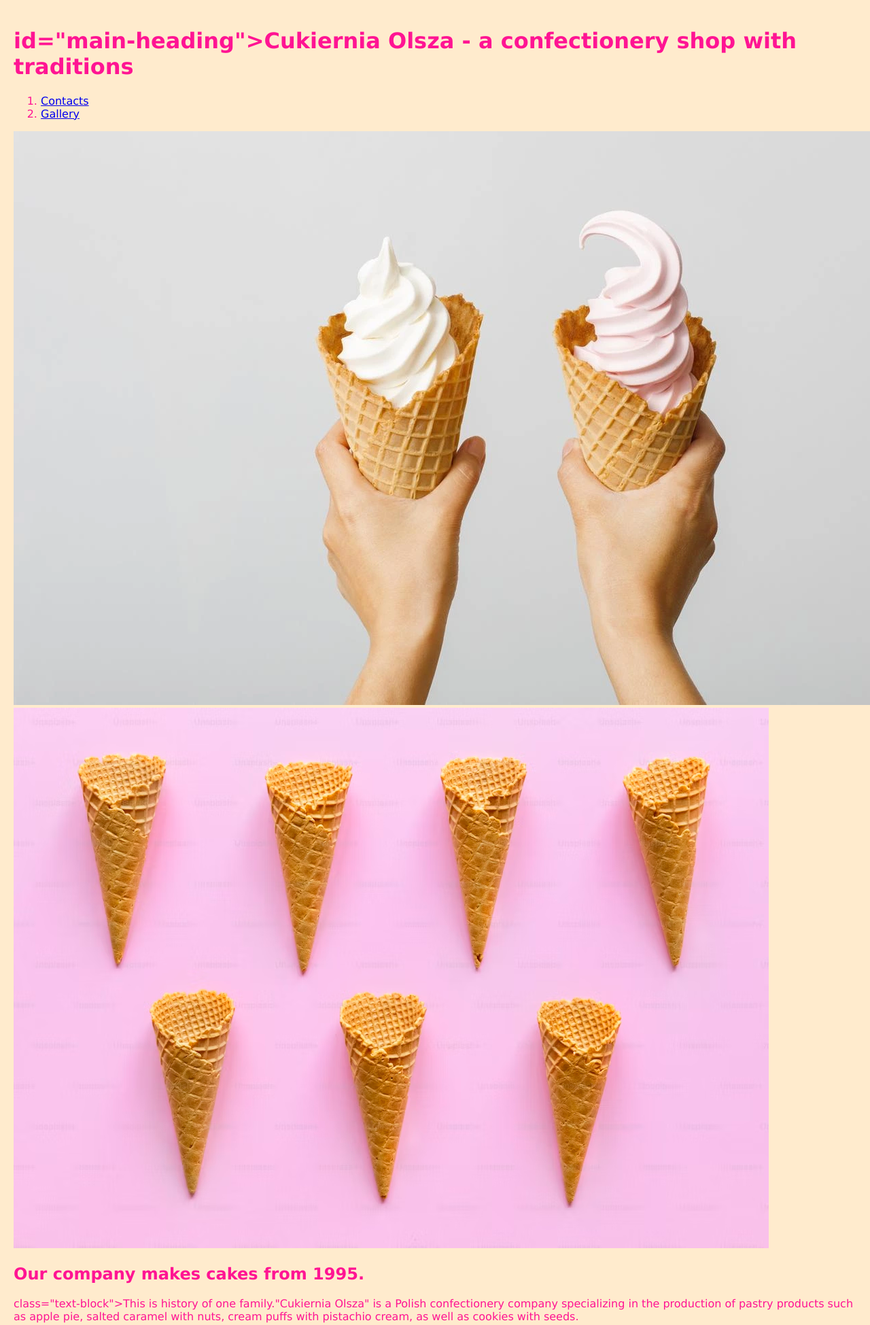
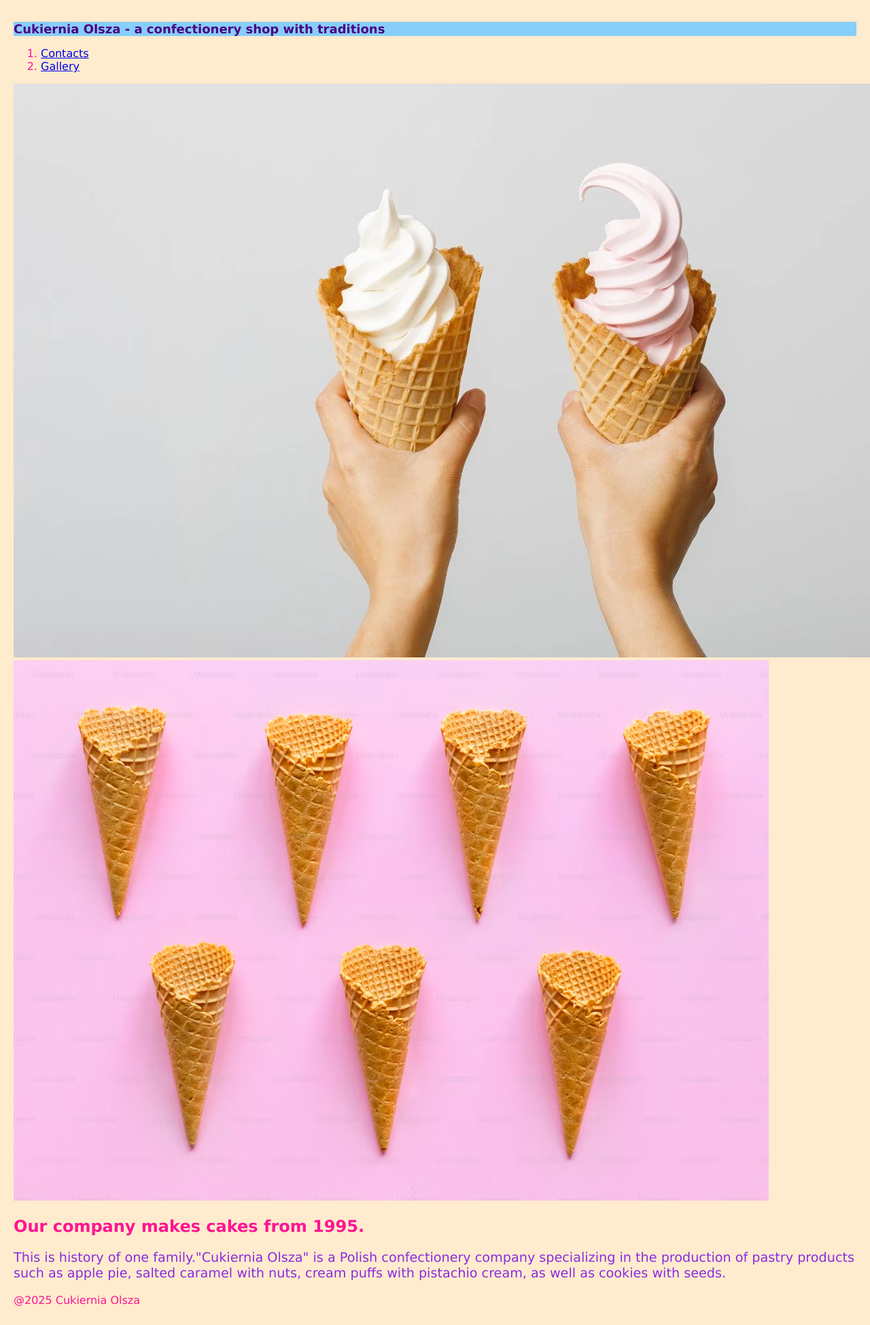
Before and after one commit to valeriiaogrodnicha-commits/cukierniaolsza, a plain HTML site: page index.html in a window 1280 px wide. Shown: the top 1949 px of the page at 68% size. Drawn offline with Linux system fonts and the light colour scheme.

Commit message:
class id

```diff
--- a/index.html
+++ b/index.html
@@ -7,7 +7,7 @@
     </head>
     <body>
         <header>
-            <h1> id="main-heading">Cukiernia Olsza - a confectionery shop with traditions</h1>
+            <h1 id="main-heading"> Cukiernia Olsza - a confectionery shop with traditions</h1>
             <nav>
                 <ol>
                     <li><a href="../pages/contacts.html">Contacts</a></li>
@@ -20,7 +20,7 @@
                 <img src="../Photo/1778871918_1778871918.webp" alt="ice creame"  >
                 <img src="../Photo/premium_photo-1726718460687-821ed3830cf0.avif" alt="lody" >
                 <h2> Our company makes cakes from 1995.</h2>
-                <p> class="text-block">This is history of one family."Cukiernia Olsza" is a Polish confectionery company specializing in the production of pastry products such as apple pie, salted caramel with nuts, cream puffs with pistachio cream, as well as cookies with seeds.</p>
+                <p class="text-block"> This is history of one family."Cukiernia Olsza" is a Polish confectionery company specializing in the production of pastry products such as apple pie, salted caramel with nuts, cream puffs with pistachio cream, as well as cookies with seeds.</p>
             </section>
         </main>
         <footer>
```
